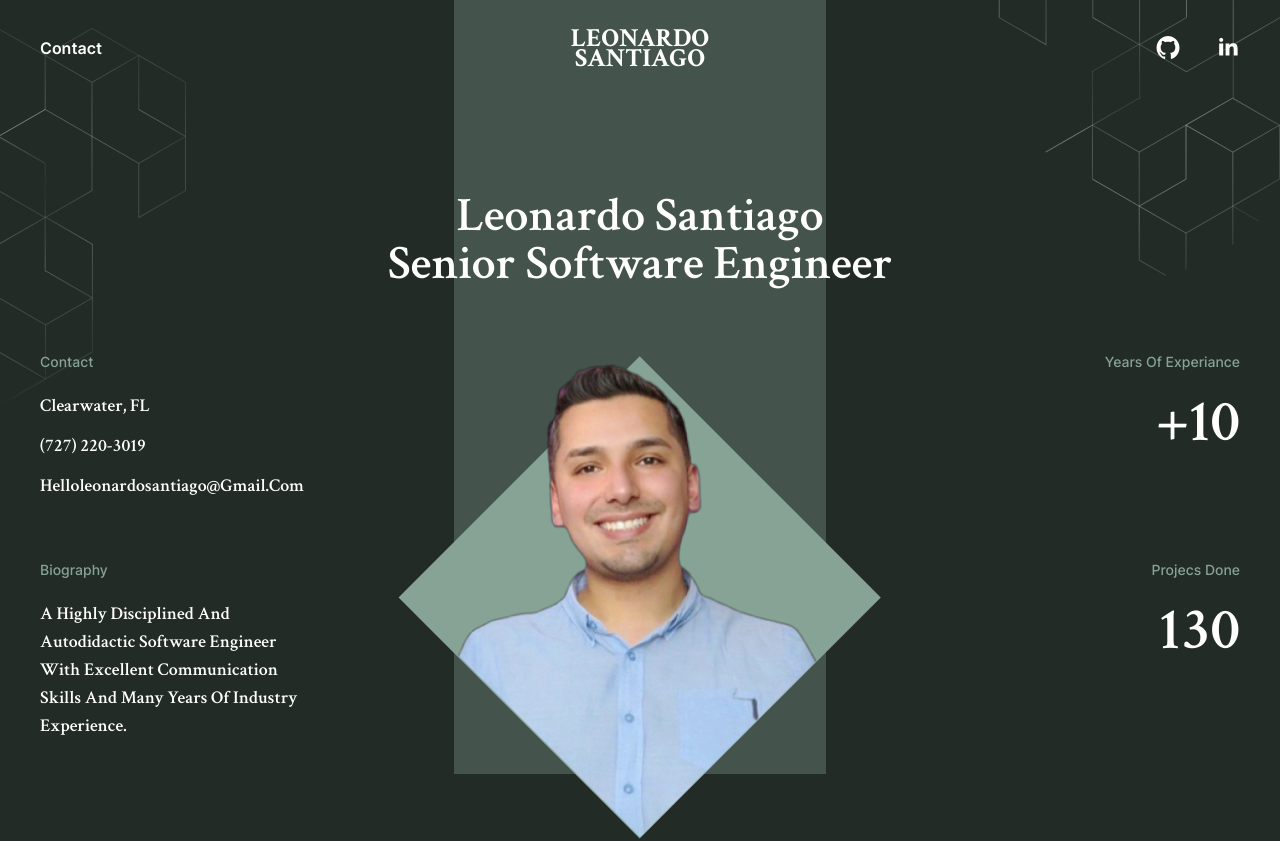
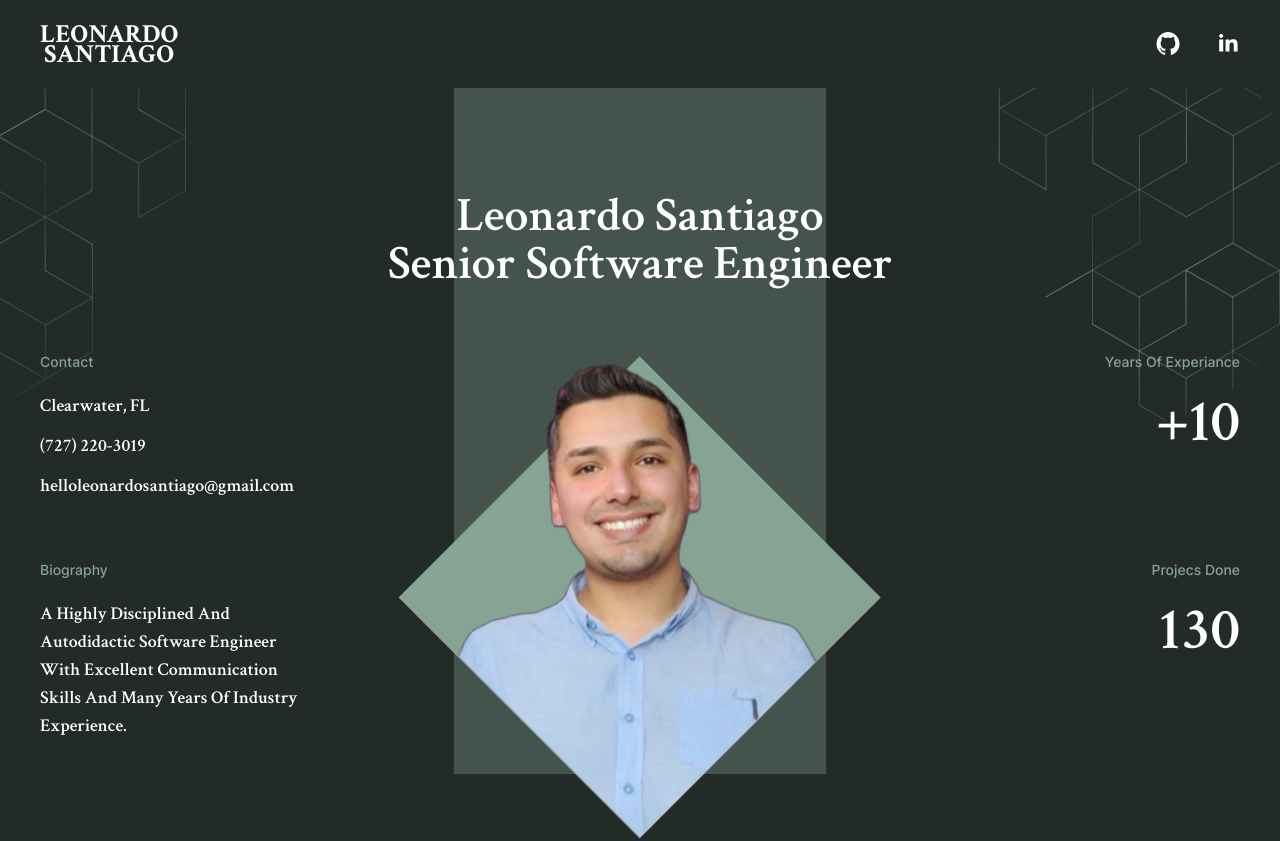
Before and after one commit to leodsan/portfolio-website, a Next.js app: page / in a window 1280 px wide. Shown: the top 841 px of the page. Built offline with nearby package versions, Linux system fonts and the light colour scheme.

Commit message:
fix issues

```diff
--- a/src/components/elements/Footer.js
+++ b/src/components/elements/Footer.js
@@ -29,7 +29,7 @@ const Footer = () => {
             Leonardo`}
           </span>
           <span className="absolute tp-h4 md:text-[3vw] left-[70%] md:!leading-tight top-[33%] whitespace-pre-line text-right normal-case">
-            {`let’s talk about
+            {`Let’s talk about
             your project`}
           </span>
         </Link>
@@ -40,7 +40,7 @@ const Footer = () => {
             type="a"
             title={email}
             href={`mailto:${email}`}
-            titleClassName="tp-h5 xs:tp-h6"
+            titleClassName="tp-h5 xs:tp-h6 !normal-case"
             className="md:w-full md:order-3"
           />
           <SocialMedias />
--- a/src/components/elements/Header.js
+++ b/src/components/elements/Header.js
@@ -19,30 +19,16 @@ const Header = () => {
       duration: 1,
       opacity: 1,
       ease: "power3.inOut",
-      stagger: {
-        each: 0.1,
-        from: "center",
-      },
+      stagger: 0.2,
     });
   }, []);
 
   return (
     <header
       id="header"
-      className="app-container !fixed left-0 right-0 top-0 z-50 flex items-center justify-center py-4 my-4 sm:py-5 overflow-hidden"
+      className="app-container !fixed left-0 right-0 top-0 z-50 flex items-center justify-between py-6 bg-green-900 sm:py-3 overflow-hidden"
     >
-      <nav className="flex items-center gap-x-10 gap-y-2 mr-auto">
-        {routes.map(({ id, title, href }) => (
-          <Button
-            key={id}
-            href={href}
-            type="link"
-            title={title}
-            titleClassName="font-caption"
-          />
-        ))}
-      </nav>
-      <span className="tp-h2 !leading-5 whitespace-pre-line uppercase text-center sm:tp-h3 xs:tp-h5 absolute">
+      <span className="tp-h2 !leading-5 whitespace-pre-line uppercase text-center sm:tp-h3 xs:tp-h5">
         {`leonardo
         santiago`}
       </span>
--- a/src/components/elements/InfoSection.js
+++ b/src/components/elements/InfoSection.js
@@ -47,9 +47,9 @@ const InfoSection = ({
             "bg-green-700 flex flex-wrap gap-x-8 z-20",
             listClassName,
             {
-              "-ml-[var(--app-space)] px-[var(--app-space)]":
+              "-ml-[var(--app-space)] px-[var(--app-space)] md:ml-0":
                 listPosition === "left",
-              "-mr-[var(--app-space)] px-[4.9375rem] lg:px-12 2md:px-10":
+              "-mr-[var(--app-space)] md:mr-0 px-[4.9375rem] lg:px-12 2md:px-10":
                 listPosition === "right",
               "px-[4.9375rem] lg:px-12 2md:px-10": listPosition === "center",
             }
--- a/src/components/pages/home/Introduction.js
+++ b/src/components/pages/home/Introduction.js
@@ -54,14 +54,14 @@ const Introduction = () => {
   }, []);
 
   return (
-    <section className="relative flex justify-center before:-z-50 bg-green-900 before:shadow-box before:absolute before:content-[''] before:w-full before:h-1/2 before:bottom-0 before:left-0 after:content-[''] after:absolute after:z-10 after:-top-[20%] after:h-[100%] lg:after:h-[70%]  xs:after:h-[55%] after:w-[29%] after:max-w-[25rem] lg:after:w-[35%] md:after:w-[45%]  after:bg-green-700">
+    <section className="relative flex justify-center before:-z-50 bg-green-900 before:shadow-box before:absolute before:content-[''] before:w-full before:h-1/2 before:bottom-0 before:left-0 after:content-[''] after:absolute after:z-10 after:top-0 after:h-[80%] lg:after:h-[55%]  xs:after:h-[40%] after:w-[29%] after:max-w-[25rem] lg:after:w-[35%] md:after:w-[45%]  after:bg-green-700">
       <img
         className="absolute top-0 left-0 sm:w-1/4"
         src="/media/pattern-1.svg"
         alt="pattern"
       />
       <img
-        className="absolute -top-[15%] right-0 sm:w-1/2"
+        className="absolute top-0 right-0 sm:w-1/2"
         src="/media/pattern-2.svg"
         alt="pattern"
       />
@@ -90,7 +90,7 @@ const Introduction = () => {
                       target
                       type="a"
                       className="xs:w-full justify-center"
-                      titleClassName="tp-h4 xl:tp-h5 md:tp-h6"
+                      titleClassName="tp-h4 xl:tp-h5 md:tp-h6 !normal-case"
                     />
                   ) : (
                     <span key={id}>{title}</span>
--- a/src/components/pages/home/Project.js
+++ b/src/components/pages/home/Project.js
@@ -6,26 +6,34 @@ const Project = ({ items }) => {
   return (
     <InfoSection
       title="project"
-      listClassName="gap-8 !bg-transparent px-0"
+      listClassName="gap-8 lg:gap-4 2md:flex-wrap 2md:justify-center !bg-transparent !px-0"
       listPosition="center"
     >
       {items.map(({ id, title, text, href, img }) => (
         <li
           key={id}
-          className="w-[30%] flex flex-col group overflow-hidden items-center justify-center flex-grow relative h-[27vw]"
+          className="w-[30%] 2md:w-[48.5%] md:w-full 2md:flex-grow-0 items-end justify-center flex group overflow-hidden flex-grow relative aspect-square"
         >
-          <div className="flex flex-col z-20 p-8 gap-5 group-hover:translate-y-0 items-center translate-y-full transition-all duration-300">
-            <span className="tp-h1 block  group-hover:translate-y-0 transition-all duration-300 -translate-y-full">
+          <span className="group-hover:translate-y-[110%] lg:hidden group-hover:opacity-0 transition-all duration-500 tp-h1 2lg:text-[2.2vw] pt-2 pb-3 z-20 relative before:absolute before:w-[70%] before:-top-[2%] before:bg-green-500 before:h-[2px] flex justify-center">
+            {title}
+          </span>
+          <div className="flex flex-col w-full h-full justify-center translate-y-full lg:translate-y-0 z-40 p-8 absolute gap-5 lg:gap-2 group-hover:translate-y-0 items-center transition-all duration-500">
+            <span className="tp-h1 2lg:text-[2.2vw] 2md:text-[3vw] md:tp-h1 sm:tp-h3 xs:tp-h4 flex pb-2 relative before:absolute before:w-[70%] before:-bottom-[2%] before:bg-green-500 before:h-[2px] justify-center">
               {title}
             </span>
-            <p className="text-center tp-h4">{text}</p>
-            <Button title="(see more)" titleClassName="tp-h4" />
+            <p className="text-center tp-h4 2lg:text-[1.5vw] 2md:text-[2vw] md:tp-h3 sm:tp-h5 xs:tp-h6">
+              {text}
+            </p>
+            <Button
+              title="(see more)"
+              titleClassName="tp-h4 2lg:text-[1.5vw] 2md:text-[2vw] md:tp-h3 sm:tp-h5 xs:tp-h6"
+            />
           </div>
-          <span className="absolute top-0 opacity-0 group-hover:opacity-100 transition-all duration-300 left-0 w-full h-full bg-green-900 border-[1.5rem] border-green-700 z-10" />
+          <span className="absolute top-0 opacity-0 lg:opacity-80 group-hover:opacity-100 transition-all duration-500 left-0 w-full h-full z-30 bg-green-900 border-[1.5rem] 2md:border-[1rem] border-green-700" />
           <img
             src={img}
             alt={title}
-            className="w-full h-full object-cover absolute top-0 left-0 transition-all duration-300 group-hover:opacity-0"
+            className="w-full h-full object-cover absolute top-0 left-0 transition-all duration-500 group-hover:opacity-0"
           />
         </li>
       ))}
```
